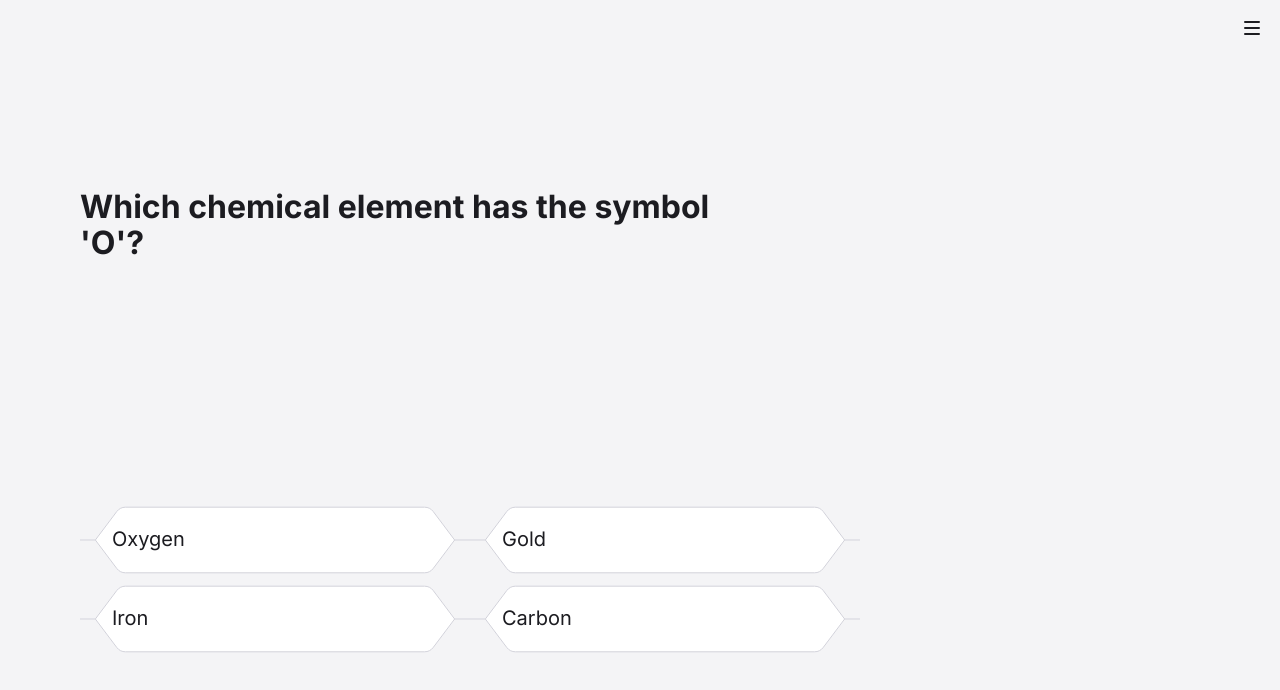
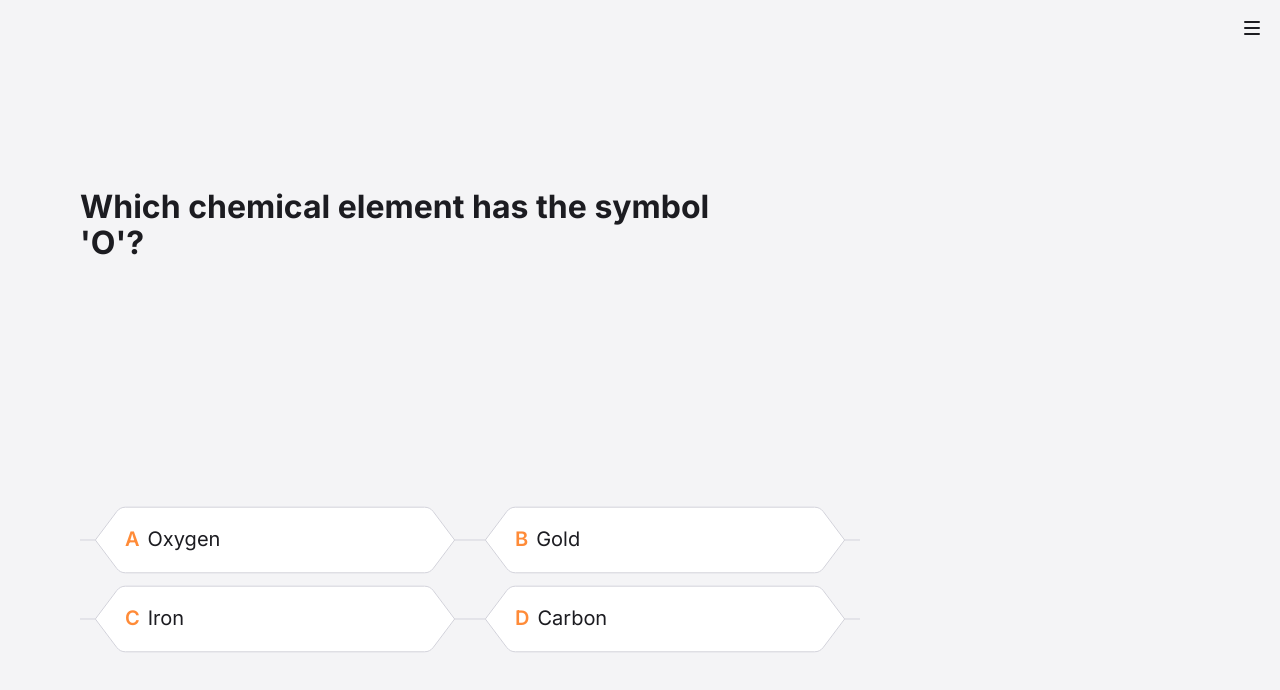
Before and after one commit to sereezha/some-interesting-task, a Next.js app: page /game in a window 1280 px wide. Shown: the top 690 px of the page. Built offline with nearby package versions, Linux system fonts and the light colour scheme.

Commit message:
css fixes

```diff
--- a/src/components/AnswersList/AnswersList.module.scss
+++ b/src/components/AnswersList/AnswersList.module.scss
@@ -5,6 +5,7 @@
   row-gap: 8px;
   margin-top: auto;
   margin-bottom: 24px;
+  counter-reset: listStyle;
 
   @include mq_max(sm) {
     max-width: 320px;
@@ -24,3 +25,9 @@
     justify-content: start;
   }
 }
+
+.answer {
+  &.disabled {
+    pointer-events: none;
+  }
+}
--- a/src/components/AnswersList/components/Answer/Answer.module.scss
+++ b/src/components/AnswersList/components/Answer/Answer.module.scss
@@ -8,7 +8,7 @@
   display: grid;
   gap: 8px;
   width: 100%;
-  padding: 20px 24px;
+  padding: 20px 40px;
   border: none;
   background: none;
   cursor: pointer;
@@ -16,14 +16,18 @@
   line-height: 1.14;
   text-align: left;
   color: var(--black-100);
+  counter-increment: listStyle;
+  -webkit-tap-highlight-color: transparent;
 
   .box {
     fill: var(--background-color);
     stroke: var(--border-color);
   }
 
-  &:hover:not(.selected):not(.correct):not(.wrong) {
-    --border-color: var(--orange-100);
+  @media (hover: hover) {
+    &:hover:not(.selected):not(.correct):not(.wrong) {
+      --border-color: var(--orange-100);
+    }
   }
 
   &.selected {
@@ -43,13 +47,31 @@
   }
 
   @include mq(sm) {
-    padding: 24px 32px;
+    padding: 24px 45px;
     font-size: 20px;
   }
 }
 
 .content {
   isolation: isolate;
+  display: flex;
+  gap: 8px;
+  align-items: center;
+  min-width: 0;
+
+  &::before {
+    content: counter(listStyle, lower-alpha);
+    text-transform: uppercase;
+    color: var(--orange-100);
+    font-weight: 600;
+    flex-shrink: 0;
+  }
+}
+
+.contentText {
+  overflow: hidden;
+  text-overflow: ellipsis;
+  white-space: nowrap;
 }
 
 .box {
--- a/src/components/AnswersList/components/Answer/Answer.tsx
+++ b/src/components/AnswersList/components/Answer/Answer.tsx
@@ -27,7 +27,9 @@ const Answer: React.FC<Props> = ({
       <span className={clsx(styles.box, styles.boxMobile)}>
         <AnswerMobile />
       </span>
-      <span className={styles.content}>{children}</span>
+      <span className={styles.content}>
+        <span className={styles.contentText}>{children}</span>
+      </span>
     </button>
   );
 };
--- a/src/styles/game.module.scss
+++ b/src/styles/game.module.scss
@@ -124,11 +124,3 @@
     justify-content: start;
   }
 }
-
-.answer {
-  list-style: none;
-
-  &.disabled {
-    pointer-events: none;
-  }
-}
```
